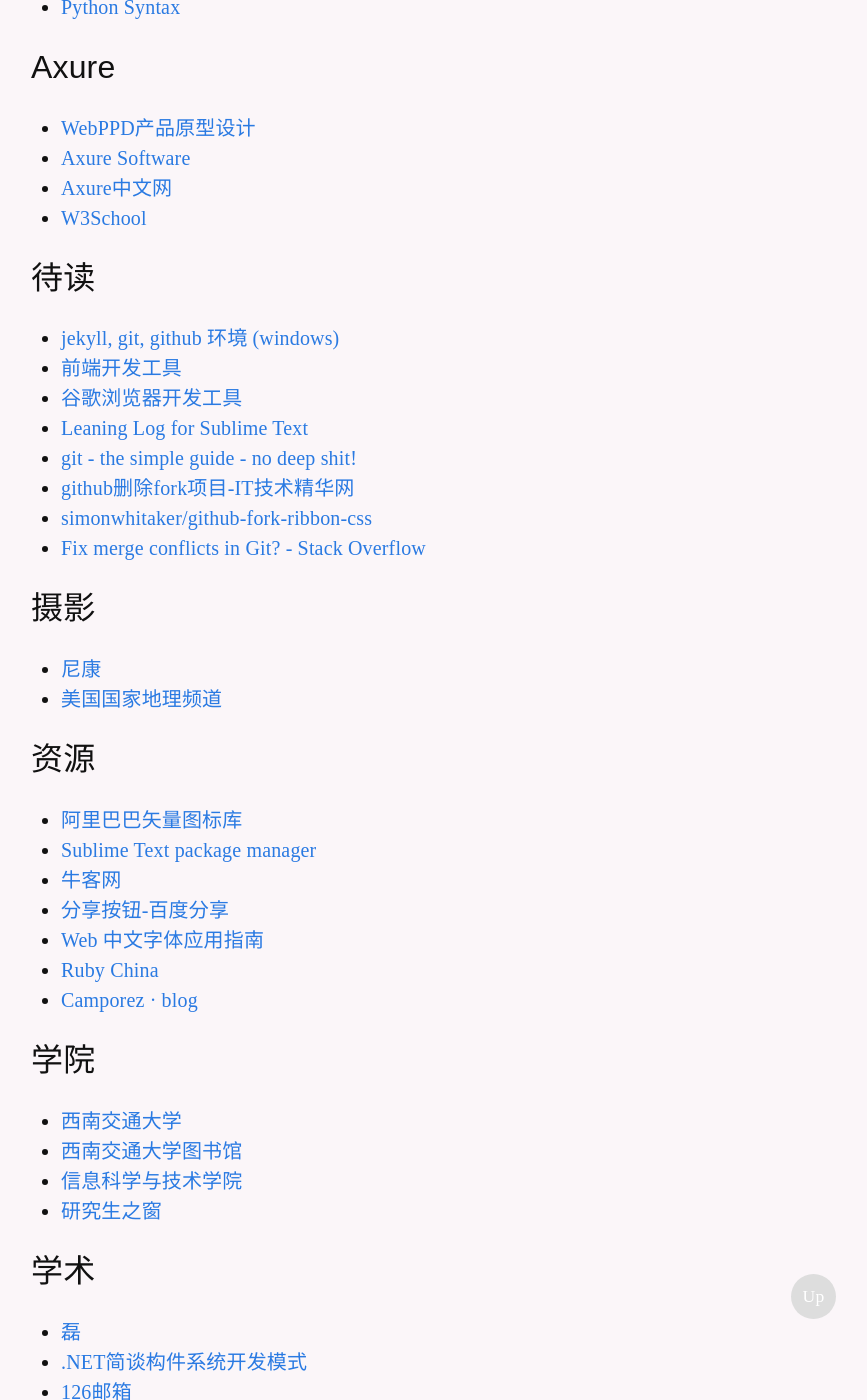
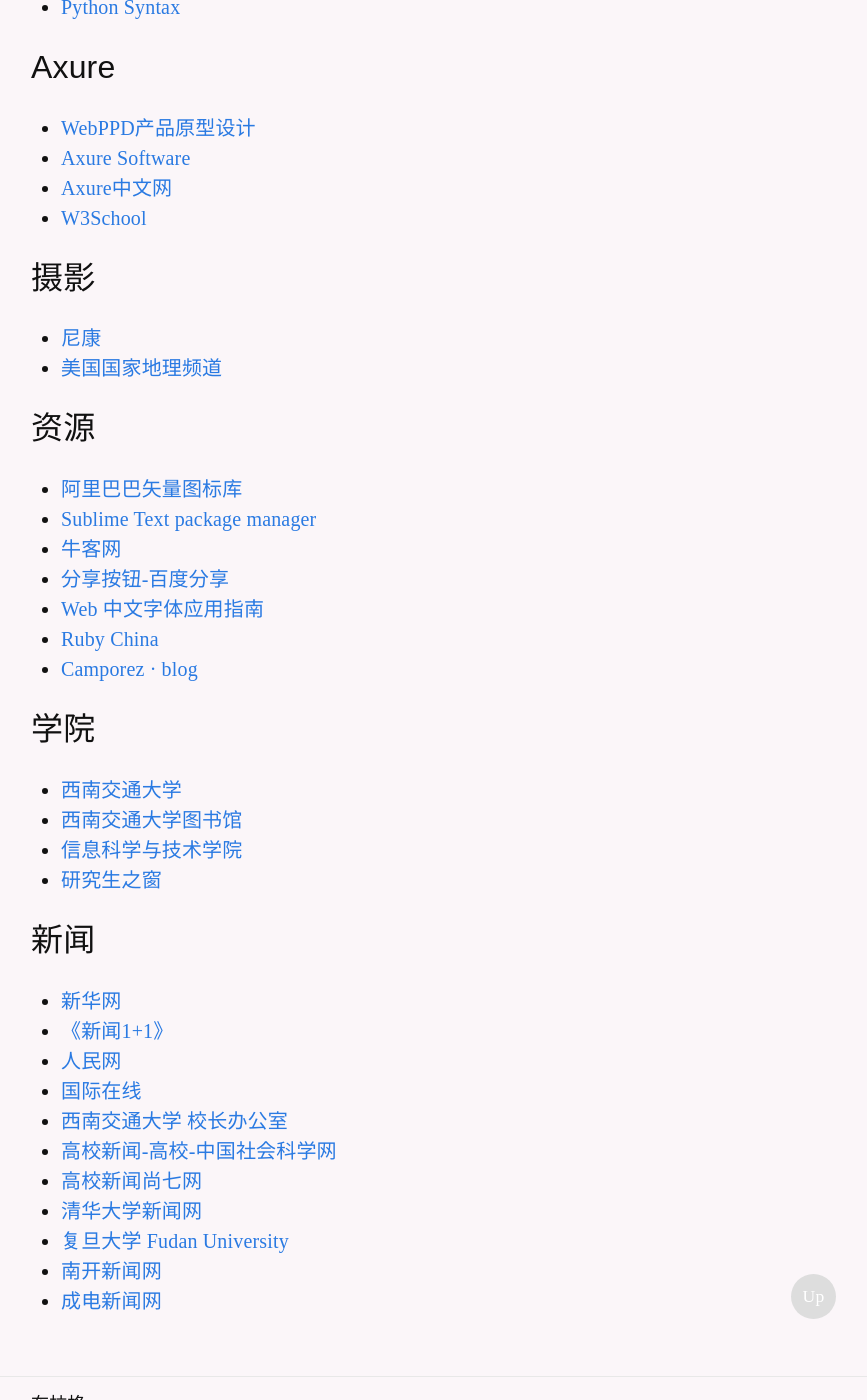
Before and after one commit to Besideme/besideme.github.io, a Jekyll site: the page built from links/index.md, in a window 1280 px wide and 1400 px high, scrolled down 389 px. Shown: the whole window, without its empty margins (239-1106 px from the left). Built offline with Jekyll 4.4.1, drawn with Linux system fonts in a browser that asks for light colours; nearby versions of some CDN libraries.

```diff
--- a/links/index.md
+++ b/links/index.md
@@ -20,16 +20,6 @@
 - [Axure中文网](http://www.axure.com.cn/)
 - [W3School](http://www.w3school.com.cn/html5/att_input_width.asp)
 
-## 待读
-
-- [jekyll, git, github 环境 (windows)](http://herechen.github.io/technology/jekyll-git-github-windows/)
-- [前端开发工具](http://herechen.github.io/resources/front-end-development-tools/)
-- [谷歌浏览器开发工具](http://herechen.github.io/technology/chrome-devtools-function-description/)
-- [Leaning Log for Sublime Text](http://herechen.github.io/technology/sublime-text-leaning-log/)
-- [git - the simple guide - no deep shit!](http://rogerdudler.github.io/git-guide/index.zh.html)
-- [github删除fork项目-IT技术精华网](http://www.chepoo.com/remove-fork-github-project.html)
-- [simonwhitaker/github-fork-ribbon-css](https://github.com/simonwhitaker/github-fork-ribbon-css)
-- [Fix merge conflicts in Git? - Stack Overflow](http://stackoverflow.com/questions/161813/fix-merge-conflicts-in-git)
 
 ## 摄影
 
@@ -54,13 +44,6 @@
 - [信息科学与技术学院](http://sist.swjtu.edu.cn/index.do?action=index)
 - [研究生之窗](http://www.yanghua.net/WebSite/GraduateWindow/index.aspx)
 
-## 学术
-
-- [磊](http://herechen.github.io/)
-- [.NET简谈构件系统开发模式](http://wangqingpei557.blog.51cto.com/1009349/587991)
-- [126邮箱](http://www.126.com/#return)
-- [谷粉搜搜](http://www.gfsoso.com/)
-- [学术圈-首页](http://soscholar.com/)
 
 ## 新闻
 
```
